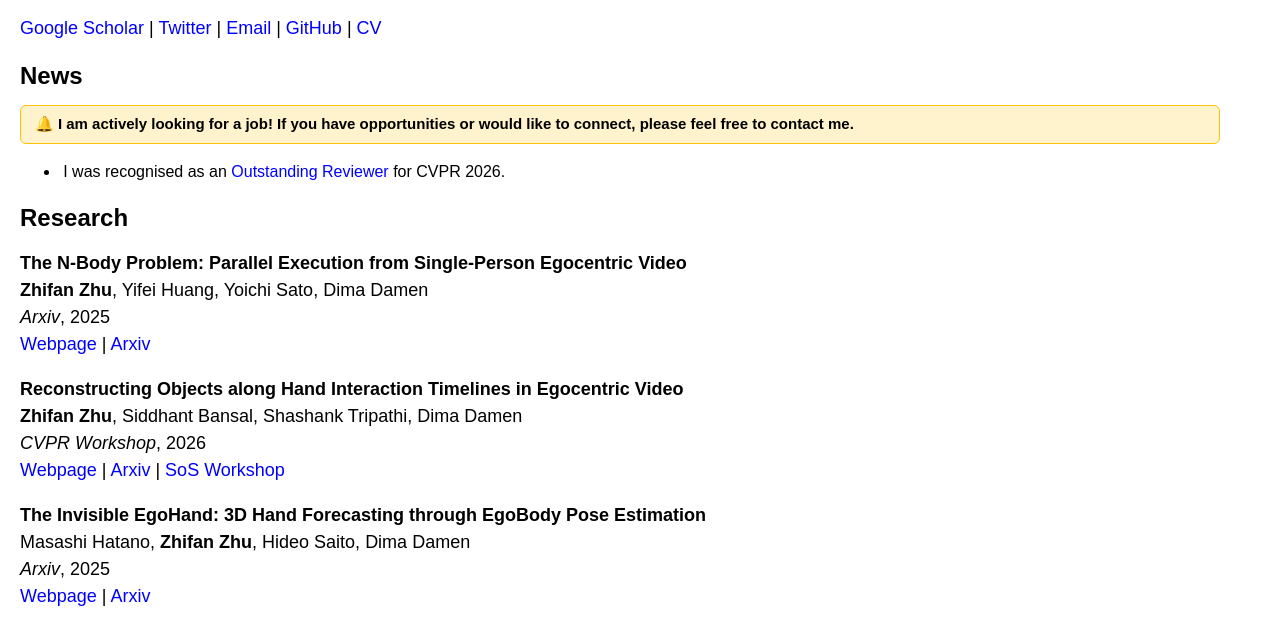
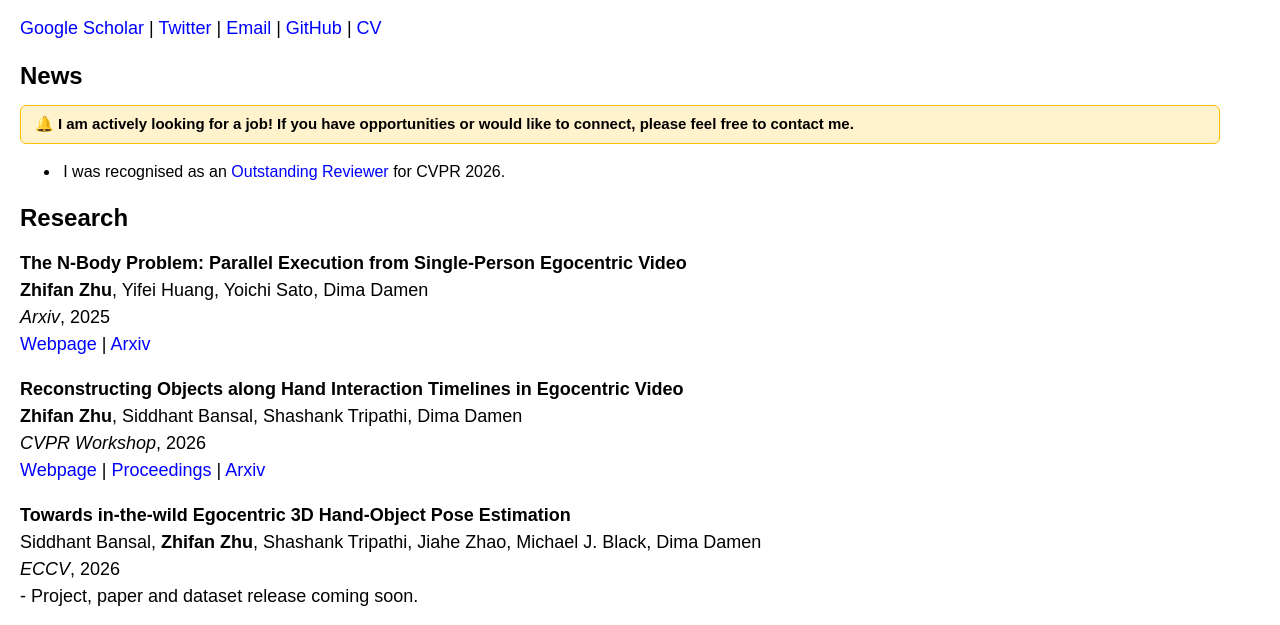
Before and after one commit to zhifanzhu/zhifanzhu.github.io, a plain HTML site: page index.html in a window 1280 px wide. Shown: the part 163-788 px from the top of the page. Drawn offline with Linux system fonts and the light colour scheme.

Commit message:
update eccv 2026

```diff
--- a/index.html
+++ b/index.html
@@ -110,7 +110,7 @@
     <a href="https://twitter.com/zhifan_zhu">Twitter</a> |
     <a href="mailto:zhifan.zhu@outlook.com">Email</a> |
     <a href="https://github.com/zhifanzhu">GitHub</a> |
-    <a href="https://drive.google.com/file/d/1BY5TTbZVc1bjW1jl9gqMyGw1DNAaW_PH/view?usp=sharing">CV</a>
+    <a href="https://drive.google.com/file/d/1LnGHX0tKOMR869pczdT0N53Fly1xmdRb/view?usp=sharing">CV</a>
   </p>
 
   <h2>News</h2>
@@ -147,12 +147,20 @@
     <b>Zhifan Zhu</b>, Siddhant Bansal, Shashank Tripathi, Dima Damen<br>
     <i>CVPR Workshop</i>, 2026 <br>
     <a href="https://zhifanzhu.github.io/objects-along-hit/">Webpage</a> |
-    <a href="https://arxiv.org/abs/2512.07394">Arxiv</a> |
-    <a href="https://sense-of-space.github.io">SoS Workshop</a>
+    <a href="https://openaccess.thecvf.com/content/CVPR2026W/SenseOfSpace/html/Zhu_Reconstructing_Objects_along_Hand_Interaction_Timelines_in_Egocentric_Video_CVPRW_2026_paper.html">Proceedings</a> |
+    <a href="https://arxiv.org/abs/2512.07394">Arxiv</a>
     <!-- |  <span class="tooltip"><i style="color: gray;">TL;DR</i>
       <span class="tooltiptext">
         A constrained optimisation framework that reconstructs object poses in egocentric video
       </span> -->
+  </p>
+
+  <p>
+    <b>Towards in-the-wild Egocentric 3D Hand-Object Pose Estimation
+    </b><br>
+    Siddhant Bansal, <b>Zhifan Zhu</b>, Shashank Tripathi, Jiahe Zhao, Michael J. Black, Dima Damen<br>
+    <i>ECCV</i>, 2026 <br>
+    - Project, paper and dataset release coming soon.
   </p>
 
   <p>
```
